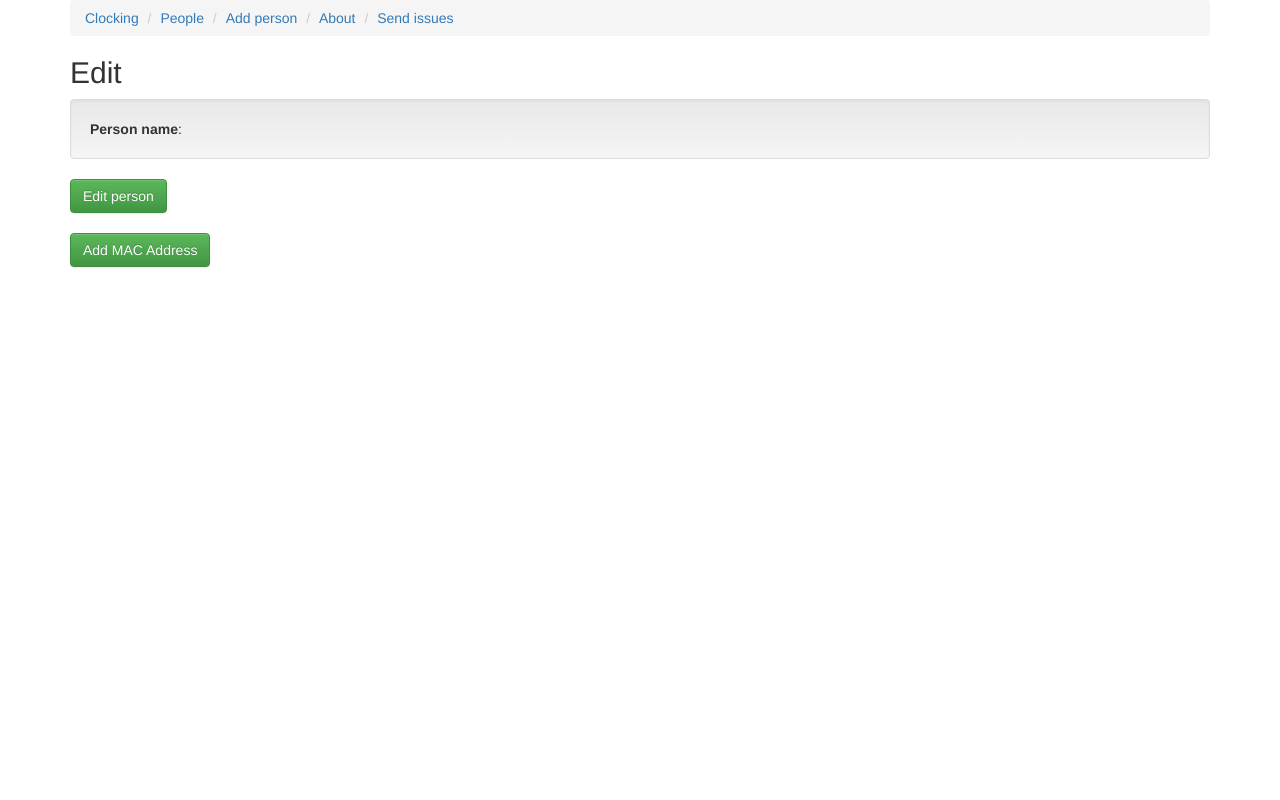
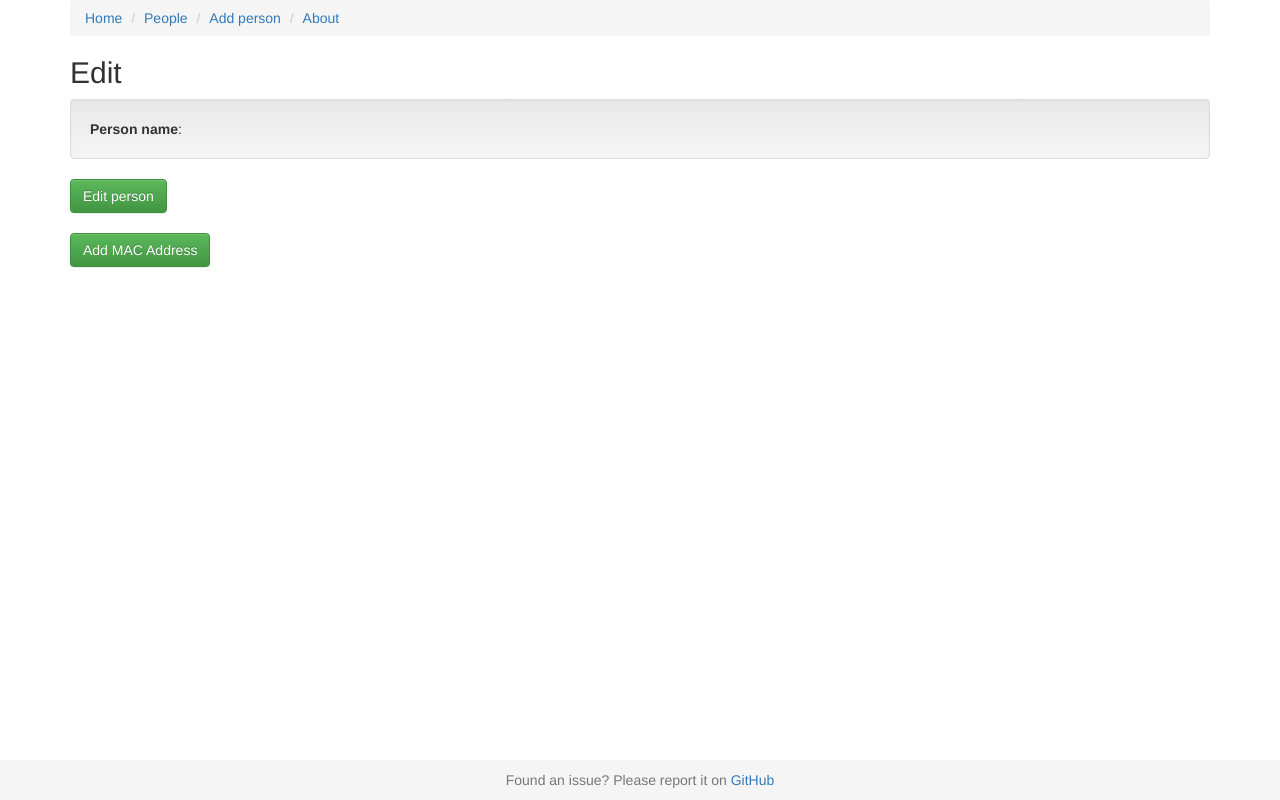
Before and after one commit to eaudeweb/mac-logging, a Flask app: page /edit/1 in a window 1280 px wide. Run offline with Flask 2, Linux system fonts and the light colour scheme; data that the repository does not hold is empty; some libraries are stand-ins or nearby versions.

Commit message:
Add footer; use a layout template

```diff
--- a/clocking/static/css/style.css
+++ b/clocking/static/css/style.css
@@ -9,3 +9,13 @@
 .margin-top{
     margin-top: 80px;
 }
+.footer {
+    text-align: center;
+    padding-top: 10px;
+    position: absolute;
+    bottom: 0;
+    width: 100%;
+    /* Set the fixed height of the footer here */
+    height: 40px;
+    background-color: #f5f5f5;
+}
--- a/clocking/templates/edit.html
+++ b/clocking/templates/edit.html
@@ -1,22 +1,5 @@
-<!DOCTYPE html>
-<html>
-<head>
-  <meta name="viewport" content="width=device-width, initial-scale=1">
-  <link rel="stylesheet" href="{{ url_for('static', filename='css/bootstrap.min.css')}}">
-  <link rel="stylesheet" href="{{ url_for('static', filename='css/bootstrap-theme.min.css')}}">
-  <link rel="stylesheet" href="{{ url_for('static', filename='css/style.css')}}">
-  <script src="{{ url_for('static', filename='js/jquery.min.js')}}"></script>
-</head>
-
-<body>
-<div class="container">
-  <ol class="breadcrumb">
-    <li class="breadcrumb-item active"><a href="{{ url_for('api.clocking') }}">Clocking</a></li>
-    <li class="breadcrumb-item"><a href="{{ url_for('api.people') }}">People</a></li>
-    <li class="breadcrumb-item"><a href="{{ url_for('api.add') }}">Add person</a></li>
-    <li class="breadcrumb-item"><a href="{{ url_for('api.about') }}">About</a></li>
-    <li class="breadcrumb-item"><a href="https://github.com/eaudeweb/mac-logging/issues">Send issues</a></li>
-  </ol>
+{% extends "layout.html" %}
+{% block content %}
 <h2>Edit</h2>
 <div id="person_edit_container">
   {% include 'bits/person_edit.html' %}
@@ -58,7 +41,7 @@
   </form>
   <div class="margin-top" id="mac_form_errors"></div>
 </div>
-</div>
-</body>
+{% endblock %}
+{% block scripts %}
 <script src="{{ url_for('static', filename='js/person_create.js')}}"></script>
-</html>
+{% endblock %}
--- /dev/null
+++ b/clocking/templates/layout.html
@@ -0,0 +1,39 @@
+<!DOCTYPE html>
+<html>
+<head>
+  <meta name="viewport" content="width=device-width, initial-scale=1">
+  <link rel="stylesheet" href="{{ url_for('static', filename='css/bootstrap.min.css')}}">
+  <link rel="stylesheet" href="{{ url_for('static', filename='css/bootstrap-theme.min.css')}}">
+  <link rel="stylesheet" href="{{ url_for('static', filename='css/jquery-ui.css')}}">
+  <link rel="stylesheet" href="{{ url_for('static', filename='css/style.css')}}">
+  <script src="{{ url_for('static', filename='js/jquery.min.js')}}"></script>
+  <script src="{{ url_for('static', filename='js/bootstrap.min.js')}}"></script>
+  <script src="{{ url_for('static', filename='js/jquery-1.10.2.js')}}"></script>
+  <script src="{{ url_for('static', filename='js/jquery-ui.js')}}"></script>
+  <link href="sticky-footer-navbar.css" rel="stylesheet">
+	<script>
+    $(function() {
+      $( ".dtpick" ).datepicker({dateFormat: 'dd/mm/yy'});
+    });
+	</script>
+</head>
+<body>
+  <div class="container center-block">
+    <ol class="breadcrumb">
+      <li class="breadcrumb-item active"><a href="{{ url_for('api.clocking') }}">Home</a></li>
+      <li class="breadcrumb-item"><a href="{{ url_for('api.people') }}">People</a></li>
+      <li class="breadcrumb-item"><a href="{{ url_for('api.add') }}">Add person</a></li>
+      <li class="breadcrumb-item active"><a href="{{ url_for('api.about') }}">About</a></li>
+    </ol>
+    {% block content %}{% endblock %}
+  </div>
+  {% block scripts %}{% endblock %}
+  <footer class="footer">
+    <div class="container">
+      <span class="text-muted">Found an issue? Please report it on
+        <a href="https://github.com/eaudeweb/mac-logging">GitHub</a>
+      </span>
+    </div>
+  </footer>
+</body>
+</html>
--- a/docker-compose.yml
+++ b/docker-compose.yml
@@ -3,14 +3,14 @@
 services:
 
   app:
-    image: eaudeweb/mac-logging:3.0
+    image: eaudeweb/mac-logging:3.1
     env_file:
     - ./docker/app.env
     volumes:
     - data:/var/local/pontaj/files
 
   cronjobs:
-    image: eaudeweb/mac-logging:3.0
+    image: eaudeweb/mac-logging:3.1
     entrypoint: ["./cronjobs-entrypoint.sh"]
     volumes:
     - data:/var/local/pontaj/files
```
Also changed, not shown: clocking/templates/about.html (+8 -25 lines), clocking/templates/add.html (+5 -23 lines), clocking/templates/clocking.html (+4 -31 lines), clocking/templates/people.html (+4 -22 lines). Lines whose indentation alone changed are shown as unchanged.
